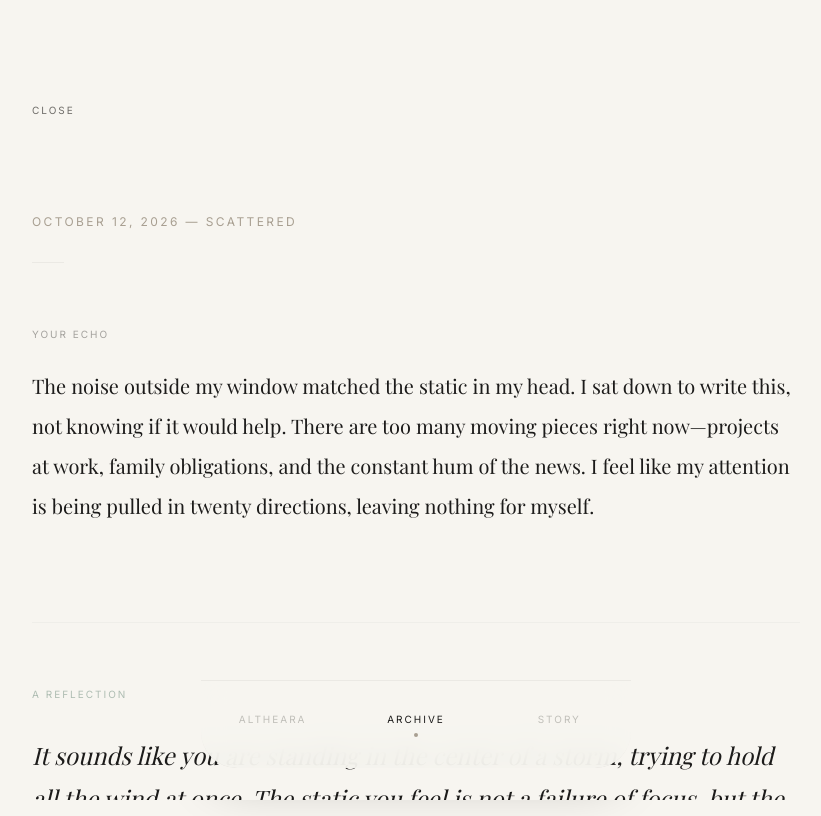
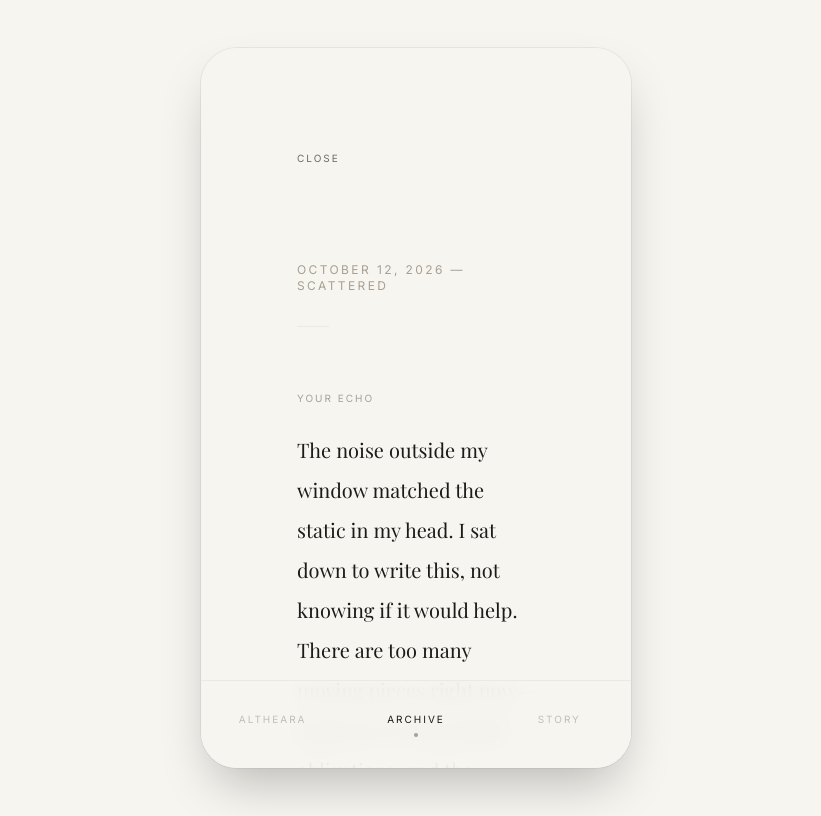
Before and after one commit to aarndt86/ALETHEIA.APP, a Next.js app: page /timeline in a window 1280 px wide. Both pictures are taken after a click on the element 640 px from the left and 664 px from the top of the page. Shown: the whole page, without its empty margins (224-1045 px from the left). Built offline with nearby package versions, Linux system fonts and the light colour scheme; a web font is replaced by a local one.

Commit message:
Revert "fix(timeline): use fixed inset positioning on entry reading dialog so return button scrolls and closes reliably"
This reverts commit c1094f1b68036f8301a8d2c970402124039d45fc.

```diff
--- a/app/timeline/page.tsx
+++ b/app/timeline/page.tsx
@@ -228,7 +228,7 @@ export default function TimelineScreen() {
       {/* Full Entry Reading View Overlay */}
       {selectedEntryId && selectedEntry && (
         <div
-          className={`fixed inset-0 z-50 flex flex-col p-6 sm:p-12 md:p-24 overflow-y-auto no-scrollbar scroll-smooth bg-[var(--color-canvas-linen)] transition-all ease-[cubic-bezier(0.33,1,0.68,1)] pointer-events-none
+          className={`absolute top-0 left-0 right-0 z-50 flex flex-col p-6 sm:p-12 md:p-24 min-h-[100dvh] overflow-y-auto no-scrollbar scroll-smooth transition-all ease-[cubic-bezier(0.33,1,0.68,1)] pointer-events-none
             ${isExpanding && !isClosing ? 'opacity-100 translate-y-0 blur-0 duration-[1200ms] pointer-events-auto' : 'opacity-0 translate-y-6 blur-[1px] duration-[800ms]'}
           `}
           style={{ WebkitOverflowScrolling: 'auto', overscrollBehavior: 'none' }}
```
